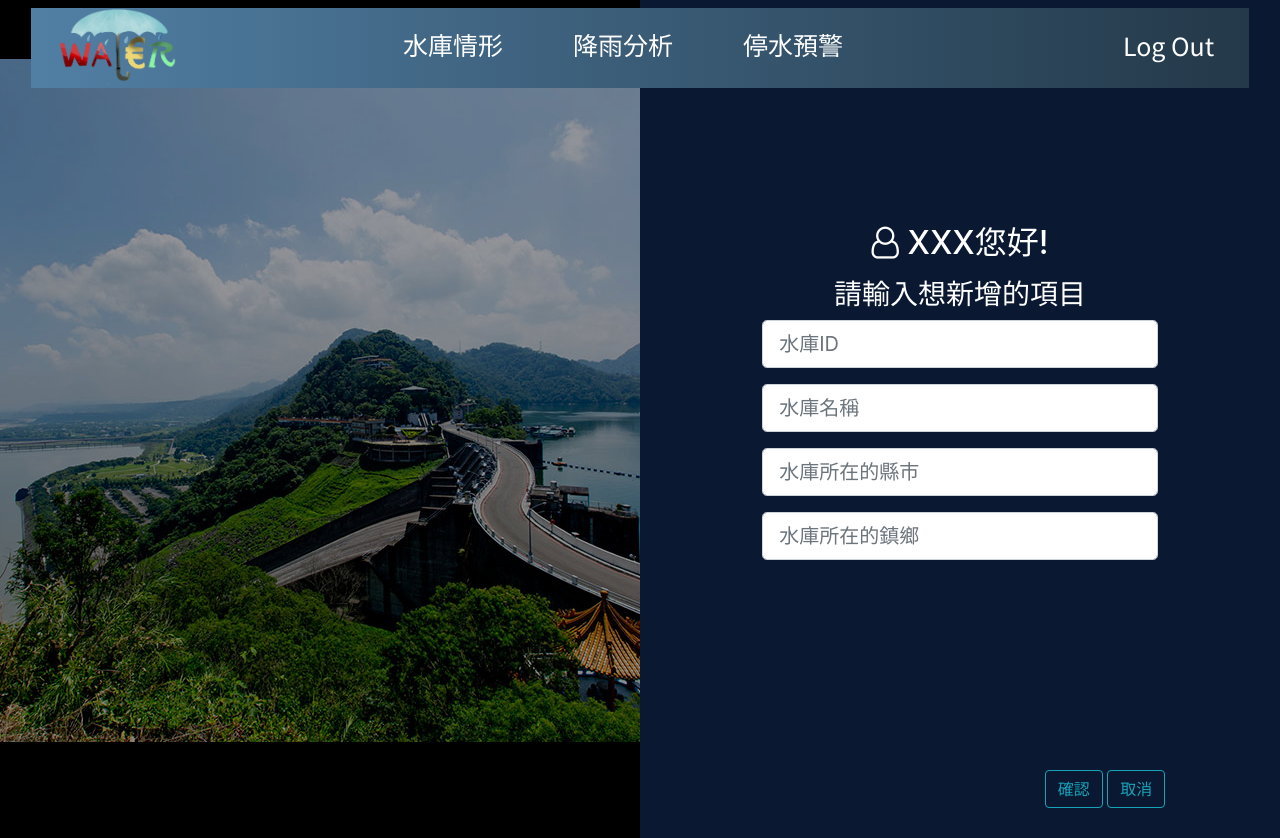
After one commit to samwang1228/final-project-database, a PHP site: page /insertreservoir.html in a window 1280 px wide. The commit adds this page. Run offline with PHP 8.4, Linux system fonts and the light colour scheme; some libraries are stand-ins or nearby versions.

Commit message:
06/03 manager

```diff
--- a/front_end/action.php
+++ b/front_end/action.php
@@ -14,7 +14,7 @@
 		if ( $_POST["ID"]==$usename || $_POST["password"]==$password ){
 			$_SESSION['usename']=$_POST['ID'];
 			$_SESSION['password']=$_POST['password'];
-			header ('Location: success.php');
+			header ('Location: insertreservoir.html');
 		}
 	?>
 </body>
--- a/front_end/css/login.css
+++ b/front_end/css/login.css
@@ -1,3 +1,4 @@
+
 /* 圖片暗化 */
 .container-fluid{
     background-color: black;
@@ -17,6 +18,7 @@
     align-items: center;
     justify-content: center;
 }
+
 /* form位置 */
 .infinity-form{
     display: flex;
--- a/front_end/css/main.css
+++ b/front_end/css/main.css
@@ -156,6 +156,9 @@
 .baccolor3{
 	background-color:  #ca8a8b;
 }
+.baccolor4{
+	background: linear-gradient(to right, #517fa4 0%, #243949 100%);
+}
 .navbar-fixed { /* just an estimate of your sidebar's width */
 /* height: 500px; */
 height:60px;
--- /dev/null
+++ b/front_end/css/manager.css
@@ -0,0 +1,47 @@
+.black-image{
+     background-color: black;
+}
+.manager-block{
+    background: #0a1931;
+    display: flex;
+    flex-direction: column;
+    align-items: center;
+    justify-content: center;
+}
+.manager-image-container{
+    background: url('pic.jpg') center no-repeat; */
+    background-size: cover;
+    opacity: 0.6;
+    height: 100vh;
+}
+.fixed-button{
+    position: relative;
+    top: -30px;
+    left: 145px;
+}
+.infinity-form .form-input input {
+    width: 100%;
+    margin-bottom: 20px;
+    height: 40px;
+    border: none;
+    border-radius: 5px;
+    outline: none;
+    background: white;
+    padding-left: 45px;
+}
+.manager-form{
+    display: flex;
+    flex-direction: column;
+    justify-content: center;
+    min-height: 100vh;
+}
+/* .manager-form .form-input {
+    position: relative;
+} */
+@media only screen and (max-width: 900px){
+ .fixed-button{
+   position: relative;
+   top: -50px;
+   left: 1px;
+}
+}
--- /dev/null
+++ b/front_end/insertreservoir.html
@@ -0,0 +1,90 @@
+<!doctype html>
+	<html lang="en">
+	<head>
+		<!-- Required meta tags -->
+		<meta charset="utf-8">
+		<meta name="viewport" content="width=device-width, initial-scale=1">
+		<link rel="Shortcut Icon" type="image/x-icon" href='know.ico' />
+		<!-- Bootstrap CSS -->
+		<link rel="stylesheet" href="https://stackpath.bootstrapcdn.com/bootstrap/4.5.0/css/bootstrap.min.css">
+		<link href="https://stackpath.bootstrapcdn.com/font-awesome/4.7.0/css/font-awesome.min.css" rel="stylesheet"><!-- icon -->
+		<link rel="stylesheet" type="text/css" href="css/main.css">
+		<link rel="stylesheet" type="text/css" href="css/side-menu.css">
+		<script src="https://cdnjs.cloudflare.com/ajax/libs/gsap/3.6.1/gsap.min.js"></script>
+		<title>我不知道</title>
+		<script src="https://ajax.googleapis.com/ajax/libs/jquery/3.5.1/jquery.min.js"></script>
+		<script src="./js/global.js"></script>
+		<link href="css/manager.css" rel="stylesheet" type="text/css">
+	</head>
+	<body>
+		<nav class="navbar navbar-expand-lg navbar-light fixed-top "> <!-- bg-light修改模式 fixed-top-->
+			<div class="container-fluid ">
+
+				<img class="logo" src="logo.png">
+
+				<button class="navbar-toggler" type="button" data-bs-toggle="collapse" data-bs-target="#navbarNav" aria-controls="navbarNav" aria-expanded="false" aria-label="Toggle navigation">
+					<span class="navbar-toggler-icon"></span>
+				</button>
+				<div class="collapse navbar-collapse baccolor4 " id="navbarNav">
+					<ul class="navbar-nav  mx-auto">  <!--置中-->
+						<li class="nav-item " >
+							<a class="nav-link  navbar-fixed" href="#" style="color: white">水庫情形</a>
+						</li>
+						<li class="nav-item">
+							<a class="nav-link  navbar-fixed" href="#" style="color: white">降雨分析</a>
+						</li>
+						<li class="nav-item">
+							<a class="nav-link  navbar-fixed" href="#" style="color: white">停水預警</a>
+						</li>
+					</ul>
+					<ul class="navbar-nav nav2">  <!--nav2為第二個class-->
+						<li class="nav-item">
+							<a class="nav-link navbar-fixed" href="http://localhost/reservoir_project/front_end/login.php" style="color: white">Log Out</a>
+						</li>
+					</ul>
+				</div>
+			</div>
+		</nav>
+
+		<!--  -->
+		<!-- 左側menu -->
+		<section>
+		<div class="container-fluid black-image"> <!--滿版格式  -->
+			<div class="row "> <!-- 圖片 -->
+			<div class="col-lg-6 col-md-6 d-none  d-md-block manager-image-container"></div><!-- col滿版為12 ig->md 螢幕大到小rwd
+				d-none d-md-block讓圖片消失 僅在md範圍時出現-->
+				<!-- <img src="下雨.gif"> -->
+				<div class="col-lg-6 col-md-6 manager-block">		<!--登入 -->
+
+					<div class="col-lg-9 col-md-12 col-sm-9 col-xs-12 manager-form">
+						<h2 class="text-center mb-3" style="color:white">
+							<i class="fa fa-user-o" style="color:white" aria-hidden="true"></i>
+							XXX您好!
+						</h2>
+						<form class="px-3"  action="insertreservoir.php" name="form1" method="post">
+						<h3 class="text-center" style="color:white">請輸入想新增的項目</h3>
+						<div class="form-input mb-3">
+							<input class="form-control form-control-lg " type="text" name="reservoir_id" placeholder="水庫ID" required>
+						</div >
+						<div class="form-input mb-3">
+							<input class="form-control form-control-lg " type="text" name="reservoir_name" placeholder="水庫名稱" required>
+						</div>
+						<div class="form-input mb-3" required>
+							<input class="form-control form-control-lg " type="text" name="city"placeholder="水庫所在的縣市">
+						</div>
+						<div class="form-input mb-3" required>
+							<input class="form-control form-control-lg " type="text" name="district"placeholder="水庫所在的鎮鄉">
+						</div>
+					</div>
+					<span>
+					<button type="submit" class="btn btn-outline-info fixed-button">確認</button>
+					</form>
+					<button type="button" class="btn btn-outline-info fixed-button">取消</button>
+					</span>
+				</div>
+			</div>
+		</div>
+		</section>
+
+	</body>
+	</html>
```
Also changed, not shown: front_end/insertreservoir.php (added, +36 -0 lines), front_end/css/下雨.gif (added), 1 other file.
